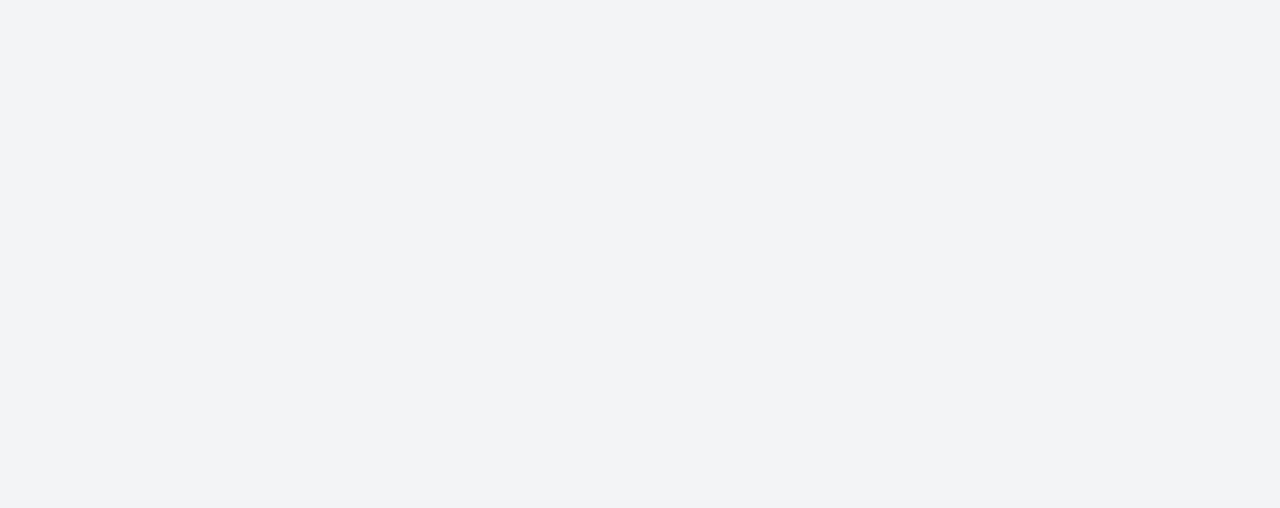
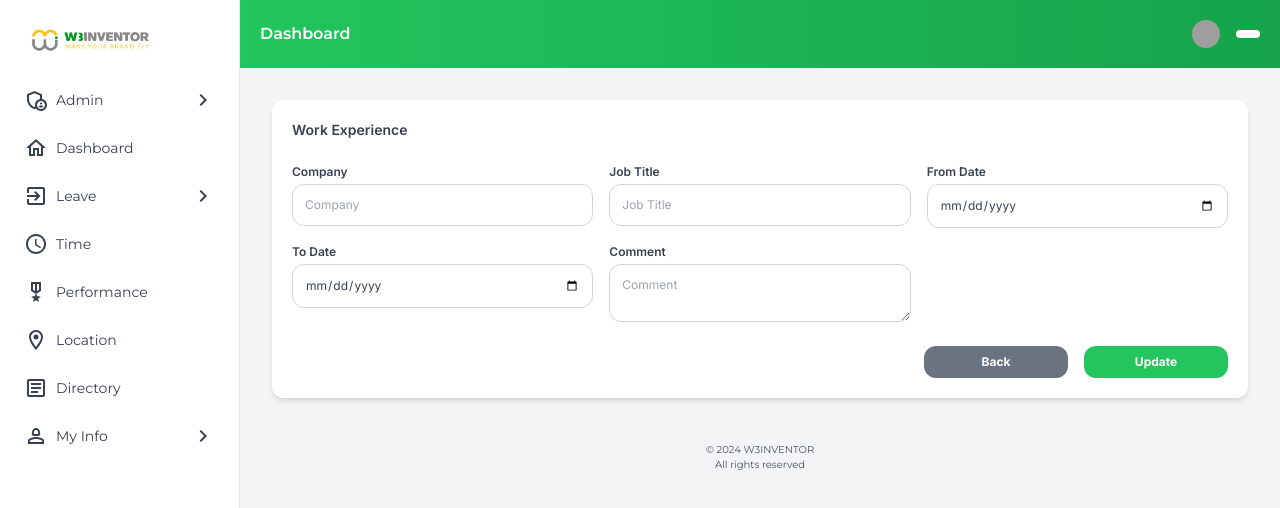
Before and after one commit to madhusankha90/hr-management-private-, a React (Vite) app in the folder frontend/: page /admin/my-info/qualification/work-experience/1 in a window 1280 px wide. Before the commit this address had no page. Shown: the top 508 px of the page. Built offline with nearby package versions, Linux system fonts and the light colour scheme; grey boxes are pictures that could not be loaded.

Commit message:
update workExperience

```diff
--- a/frontend/src/App.jsx
+++ b/frontend/src/App.jsx
@@ -79,7 +79,7 @@ const App = () => {
             <Route path='/admin/directory/' element={<Directory/>} />
 
             <Route path='/admin/my-info/qualification/work-experience/' element={<WorkExperience />} />
-
+            <Route path='/admin/my-info/qualification/work-experience/:id' element={<WorkExperience />} />
             {/* <Route path='/admin-dashboard' element={<PrivateRoute role="admin" component={AdminDashboard}/>}/>
             <Route path='/admin-dashboard/punchin' element={<PrivateRoute role="admin" component={PunchIn}/>}/> */}
           </Route>
--- a/frontend/src/components/myInfo/qualification/WorkExperience.jsx
+++ b/frontend/src/components/myInfo/qualification/WorkExperience.jsx
@@ -1,14 +1,77 @@
-import React, { useState } from "react";
-import { useNavigate } from "react-router-dom";
+import axios from "axios";
+import React, { useEffect, useState } from "react";
+import { useNavigate, useParams } from "react-router-dom";
+import { useAuth } from "../../context/authContext";
 
 const WorkExperience = () => {
+  const { id } = useParams();
   const navigate = useNavigate();
-  const [company, setCompany] = useState('');
-  const [jobTitle, setJobTitle] = useState('');
-  const [from, setFrom] = useState('');
-  const [to, setTo] = useState('');
-  const [comment, setComment] = useState('');
+  const { employeeId } = useAuth();
 
+  const [success, setSuccess] = useState("");
+  const [error, setError] = useState("");
+  const [isUpdating, setIsUpdating] = useState(false);
+  const [workData, setWorkData] = useState({
+    company: "",
+    jobTitle: "",
+    from: "",
+    to: "",
+    comment: "",
+  });
+
+  const handleChange = (e) => {
+    const { name, value, type } = e.target;
+    setWorkData({
+      ...workData,
+      [name]:
+        type === "date" ? new Date(value).toISOString().split("T")[0] : value,
+    });
+  };
+
+  useEffect(() => {
+    if (id) {
+      setIsUpdating(true);
+    } else {
+      setIsUpdating(false);
+    }
+  }, [id]);
+
+
+  const handleSubmit = async (e) => {
+    e.preventDefault();
+    setSuccess("");
+    setError("");
+    try {
+      const url = isUpdating
+        ? `http://localhost:5000/api/user/update-work/${id}`
+        : "http://localhost:5000/api/user/create-work";
+      const method = isUpdating ? "put" : "post";
+      const response = await axios[method](url, workData, {
+        headers: {
+          "employee-id": employeeId,
+        },
+      });
+      setSuccess(response.data.message);
+      resetForm();
+      setIsUpdating(false);
+    } catch (error) {
+      setError(
+        error.response?.data?.message || "Failed to submit work experience"
+      );
+    }
+  };
+
+  const resetForm = () => {
+    setWorkData({
+      company: "",
+      jobTitle: "",
+      from: "",
+      to: "",
+      comment: "",
+    });
+    setIsUpdating(false);
+    setError("");
+  };
 
   return (
     <div>
@@ -17,7 +80,16 @@ const WorkExperience = () => {
           <h2 className="text-base lg:text-sm font-semibold mb-6">
             Work Experience
           </h2>
-          <from className="flex flex-col ">
+          {error && (
+            <p className="text-red-500 mb-4 text-xs font-semibold">{error}</p>
+          )}
+          {success && (
+            <p className="text-green-500 mb-4 text-xs font-semibold">
+              {success}
+            </p>
+          )}
+
+          <form onSubmit={handleSubmit} className="flex flex-col">
             <div className="grid grid-col-1 md:grid-cols-2 lg:grid-cols-3 gap-4">
               <div>
                 <label
@@ -29,7 +101,10 @@ const WorkExperience = () => {
                 <input
                   type="text"
                   id="company"
+                  name="company"
                   placeholder="Company"
+                  value={workData.company}
+                  onChange={handleChange}
                   className="mt-1 block w-full p-4 md:p-3 lg:p-3 border border-gray-300 rounded-xl focus:border-yellow-500 text-xs focus:outline-none"
                 />
               </div>
@@ -43,7 +118,10 @@ const WorkExperience = () => {
                 <input
                   type="text"
                   id="jobtitle"
+                  name="jobTitle"
                   placeholder="Job Title"
+                  value={workData.jobTitle}
+                  onChange={handleChange}
                   className="mt-1 block w-full p-4 md:p-3 lg:p-3 border border-gray-300 rounded-xl focus:border-yellow-500 text-xs focus:outline-none"
                 />
               </div>
@@ -57,12 +135,9 @@ const WorkExperience = () => {
                 <input
                   id="from"
                   type="date"
-                  // value={
-                  //   personalData.dob
-                  //     ? new Date(personalData.dob).toISOString().slice(0, 10)
-                  //     : ""
-                  // }
-                  // onChange={handleChange}
+                  name="from"
+                  value={workData.from}
+                  onChange={handleChange}
                   className="w-full border focus:border-yellow-500 rounded-xl p-4 lg:p-3 mt-1 text-xs block focus:outline-none border-gray-300"
                 />
               </div>
@@ -76,12 +151,9 @@ const WorkExperience = () => {
                 <input
                   id="to"
                   type="date"
-                  // value={
-                  //   personalData.dob
-                  //     ? new Date(personalData.dob).toISOString().slice(0, 10)
-                  //     : ""
-                  // }
-                  // onChange={handleChange}
+                  name="to"
+                  value={workData.to}
+                  onChange={handleChange}
                   className="w-full border focus:border-yellow-500 rounded-xl p-4 lg:p-3 mt-1 text-xs block focus:outline-none border-gray-300"
                 />
               </div>
@@ -95,14 +167,17 @@ const WorkExperience = () => {
                 <textarea
                   type="text"
                   id="comment"
+                  name="comment"
                   placeholder="Comment"
+                  value={workData.comment}
+                  onChange={handleChange}
                   className="mt-1 block w-full p-4 md:p-3 lg:p-3 border border-gray-300 rounded-xl focus:border-yellow-500 text-xs focus:outline-none"
                 />
               </div>
             </div>
             <div className="flex justify-end text-sm lg:text-xs mt-6 gap-4">
-            <button
-                onClick={()=> navigate('/admin/my-info/qualification/')}
+              <button
+                onClick={() => navigate("/admin/my-info/qualification/")}
                 className="w-[4rem] lg:w-[9rem] bg-gray-500 hover:bg-gray-600 text-white py-2 rounded-xl font-bold"
               >
                 Back
@@ -111,10 +186,10 @@ const WorkExperience = () => {
                 type="submit"
                 className="w-[4rem] lg:w-[9rem] bg-green-500 hover:bg-green-600 text-white py-2 rounded-xl font-bold"
               >
-                Save
+                {isUpdating ? "Update" : "Save"}
               </button>
             </div>
-          </from>
+          </form>
         </div>
       </div>
     </div>
```
Also changed, not shown: frontend/src/components/myInfo/qualification/Qualification.jsx (+66 -12 lines), 1 other file (tests, documents, lock files or other folders).
